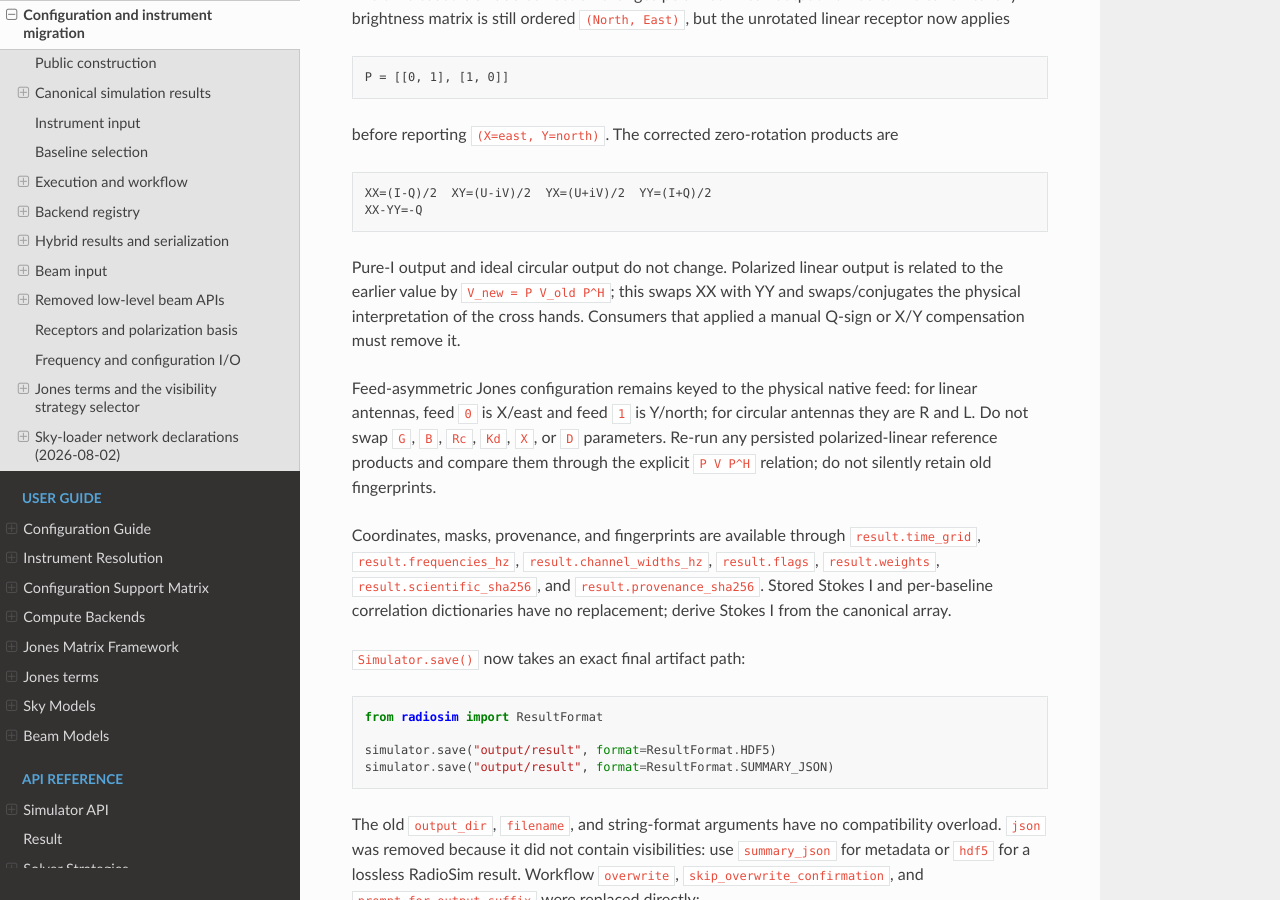
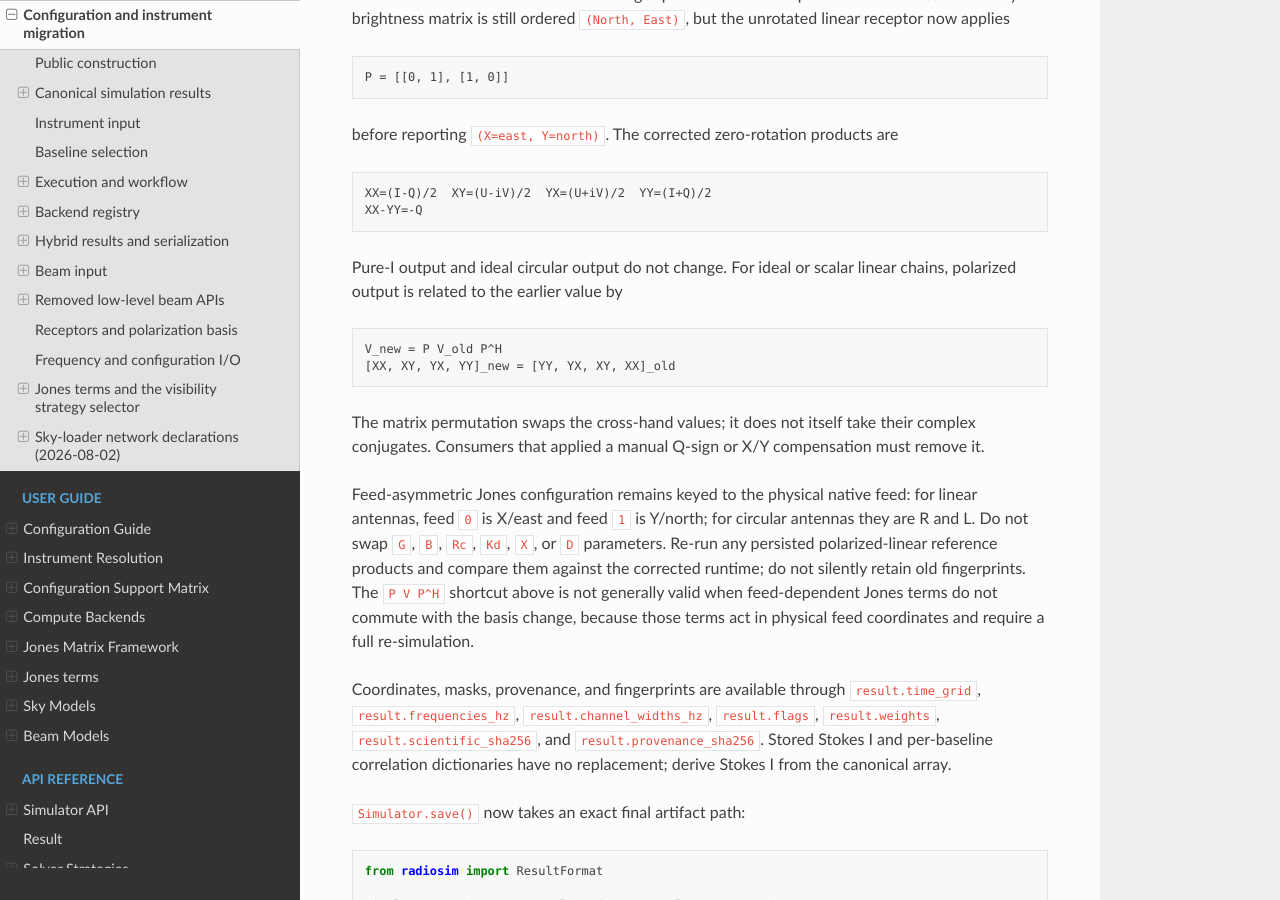
Before and after one commit to RRI-interferometry/RRIVis, a Sphinx documentation site: the page built from docs/migration_guide.md, in a window 1280 px wide and 900 px high, scrolled down 1165 px. Built offline with Sphinx 7.4.7 and the Read the Docs theme 3.1.0, drawn with Linux system fonts in a browser that asks for light colours.

Commit message:
docs: clarify SCI-006 migration semantics

````diff
--- a/docs/migration_guide.md
+++ b/docs/migration_guide.md
@@ -62,17 +62,26 @@ XX=(I-Q)/2  XY=(U-iV)/2  YX=(U+iV)/2  YY=(I+Q)/2
 XX-YY=-Q
 ```
 
-Pure-I output and ideal circular output do not change. Polarized linear output
-is related to the earlier value by `V_new = P V_old P^H`; this swaps XX with YY
-and swaps/conjugates the physical interpretation of the cross hands. Consumers
-that applied a manual Q-sign or X/Y compensation must remove it.
+Pure-I output and ideal circular output do not change. For ideal or scalar
+linear chains, polarized output is related to the earlier value by
+
+```text
+V_new = P V_old P^H
+[XX, XY, YX, YY]_new = [YY, YX, XY, XX]_old
+```
+
+The matrix permutation swaps the cross-hand values; it does not itself take
+their complex conjugates. Consumers that applied a manual Q-sign or X/Y
+compensation must remove it.
 
 Feed-asymmetric Jones configuration remains keyed to the physical native feed:
 for linear antennas, feed `0` is X/east and feed `1` is Y/north; for circular
 antennas they are R and L. Do not swap `G`, `B`, `Rc`, `Kd`, `X`, or `D`
 parameters. Re-run any persisted polarized-linear reference products and compare
-them through the explicit `P V P^H` relation; do not silently retain old
-fingerprints.
+them against the corrected runtime; do not silently retain old fingerprints.
+The `P V P^H` shortcut above is not generally valid when feed-dependent Jones
+terms do not commute with the basis change, because those terms act in physical
+feed coordinates and require a full re-simulation.
 
 Coordinates, masks, provenance, and fingerprints are available through
 `result.time_grid`, `result.frequencies_hz`, `result.channel_widths_hz`,
````
Also changed, not shown: 1 other file.
